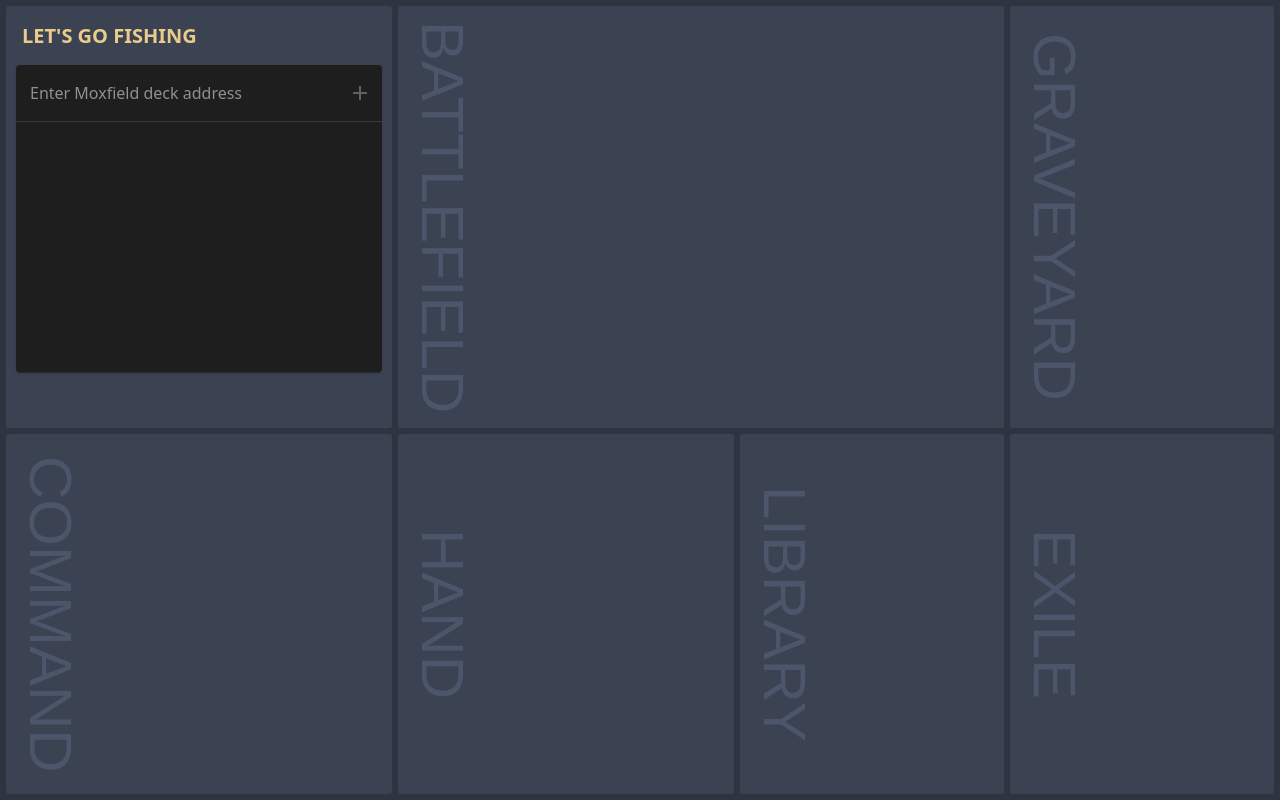
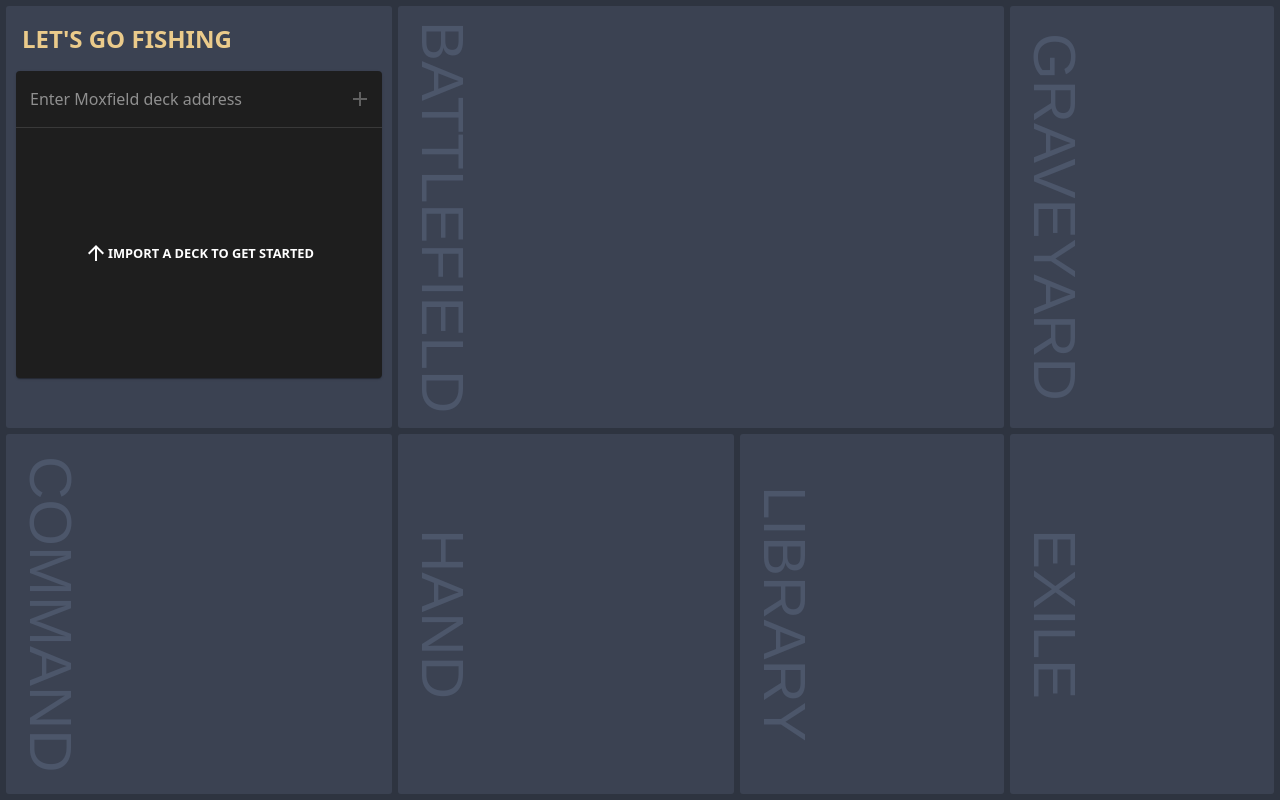
Before and after one commit to avocadianmage/lets-go-fishing, a React (Create React App) app in the folder client/: page / in a window 1280 px wide. Built offline with nearby package versions, Linux system fonts and the light colour scheme.

Commit message:
add placeholder for deck selector

```diff
--- a/client/src/App.css
+++ b/client/src/App.css
@@ -18,12 +18,17 @@ body {
     color: var(--nord6);
 }
 
+h1, h6 {
+    text-transform: uppercase;
+}
+
 h1 {
-    font-weight: bold;
-    font-size: 20px;
+    font-size: 1.5em;
     color: var(--nord13);
-    margin: 6px 6px 16px 6px;
-    text-transform: uppercase;
+}
+
+h6 {
+    font-size: 0.8em;
 }
 
 /* Animations */
--- a/client/src/App.tsx
+++ b/client/src/App.tsx
@@ -2,6 +2,7 @@ import './App.css';
 
 import { createTheme, ThemeProvider } from '@mui/material/styles';
 import { GameLayout } from './components/gameLayout/gameLayout';
+import { grey } from '@mui/material/colors';
 
 const darkTheme = createTheme({
     palette: {
@@ -20,9 +21,9 @@ const darkTheme = createTheme({
             '"Fira Sans"',
             '"Droid Sans"',
             '"Helvetica Neue"',
-            'sans-serif'
-        ].join(',')
-    }
+            'sans-serif',
+        ].join(','),
+    },
 });
 
 export default function App() {
--- a/client/src/components/lefter/deckSelect.tsx
+++ b/client/src/components/lefter/deckSelect.tsx
@@ -1,6 +1,8 @@
 import { DatabaseService, DeckInfo } from '../../services/dbSvc';
-import { Box, IconButton, List, ListItem, ListItemButton, ListItemText } from '@mui/material';
-import { OpenInNew, Remove } from '@mui/icons-material';
+import { Box, IconButton, List, ListItem, ListItemButton, ListItemText, Typography } from '@mui/material';
+import { ArrowUpward, OpenInNew, Remove } from '@mui/icons-material';
+
+const DECK_SELECT_HEIGHT = 250;
 
 interface DeckSelectProps {
     decks: DeckInfo[];
@@ -31,8 +33,7 @@ export const DeckSelect = ({
         onUpdateDecksAndSelection(selectedIndex, updatedDeckInfos);
     };
 
-    return (
-        <Box sx={{ height: 250, maxHeight: 250, overflow: 'auto' }}>
+    const ListOfDecks = () => (
         <List>
             {decks.map((deck, index) => (
                 <ListItem key={index} disablePadding onFocus={(e) => e.target.blur()}>
@@ -61,6 +62,25 @@ export const DeckSelect = ({
                 </ListItem>
             ))}
         </List>
+    );
+
+    return (
+        <Box sx={{ height: DECK_SELECT_HEIGHT, maxHeight: DECK_SELECT_HEIGHT, overflow: 'auto' }}>
+            {decks.length > 0 ? (
+                <ListOfDecks />
+            ) : (
+                <div
+                    style={{
+                        display: 'flex',
+                        alignItems: 'center',
+                        justifyContent: 'center',
+                        height: DECK_SELECT_HEIGHT,
+                    }}
+                >
+                    <ArrowUpward />
+                    <h6>Import a deck to get started</h6>
+                </div>
+            )}
         </Box>
     );
 };
--- a/client/src/components/lefter/lefter.tsx
+++ b/client/src/components/lefter/lefter.tsx
@@ -43,7 +43,7 @@ export const Lefter = ({ onDeckSelect }: LefterProps) => {
 
     return (
         <div id='lefter' className='pane'>
-            <h1>Let's Go Fishing</h1>
+            <h1 style={{margin: 6, marginBottom: 16 }}>Let's Go Fishing</h1>
 
             <Paper>
                 <DeckImport onImport={addDeck} />
```
Lines whose indentation alone changed are shown as unchanged.
